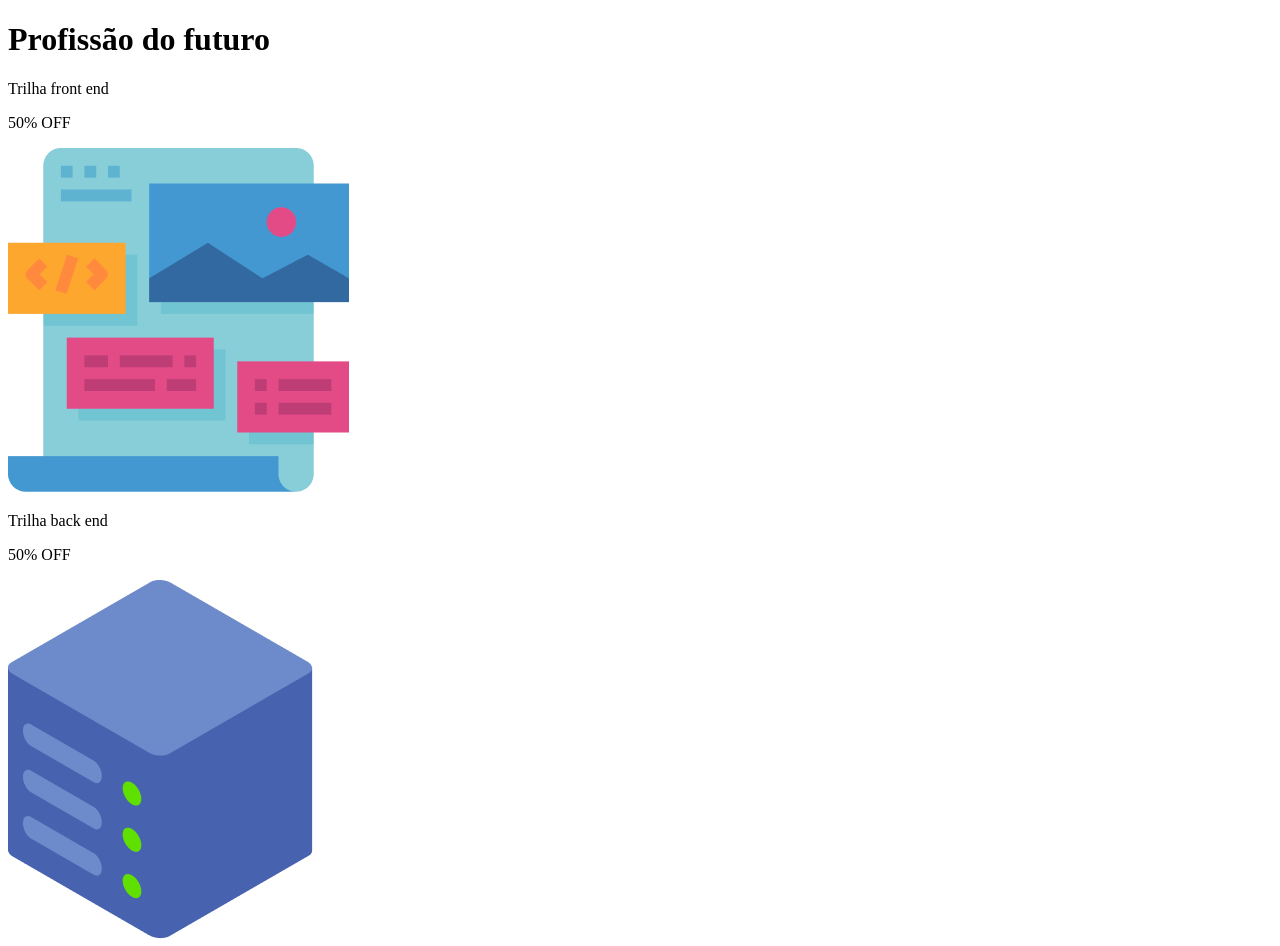
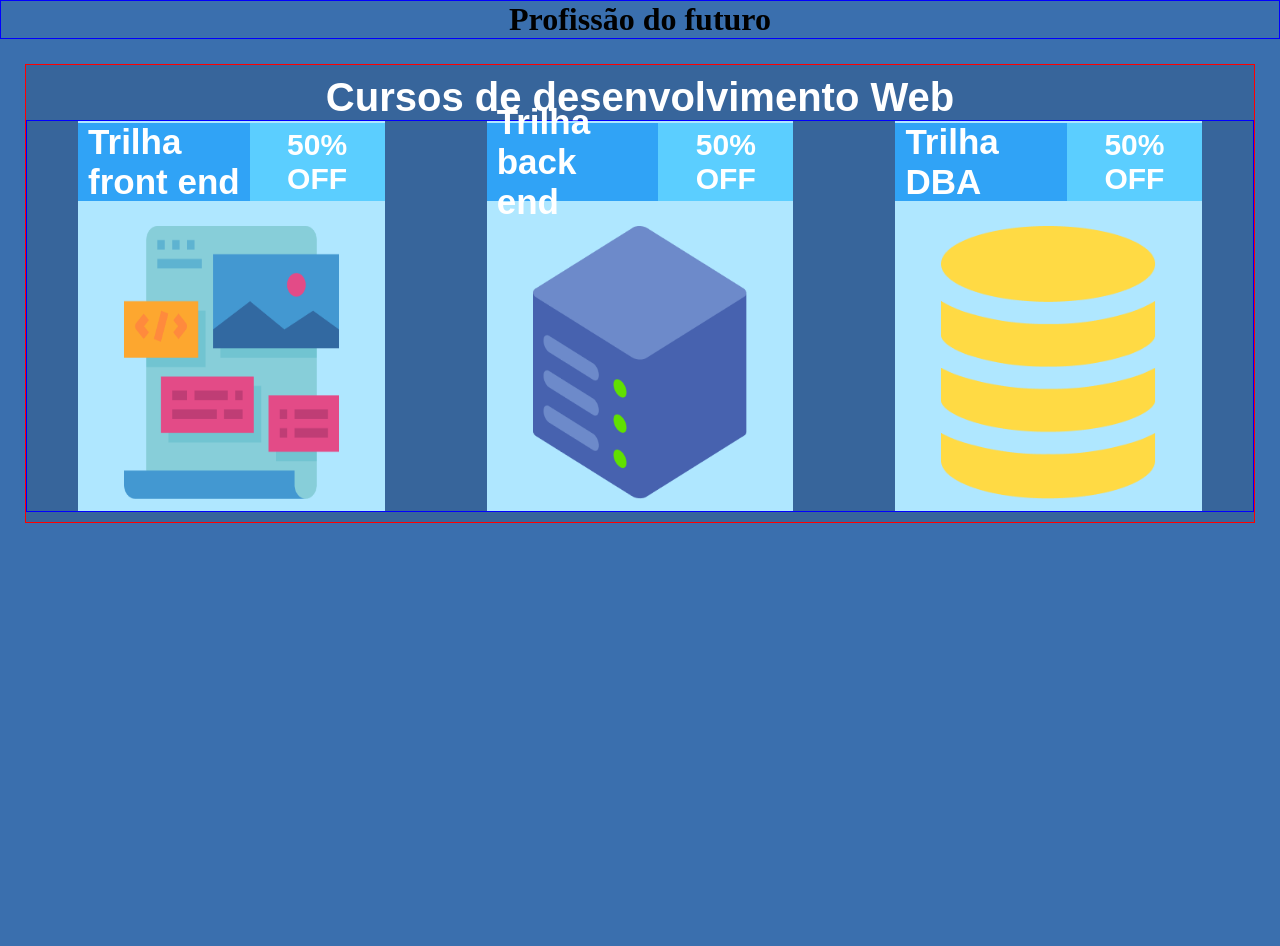
Before and after one commit to joaopafe/landing_page, a plain HTML site: page index.html in a window 1280 px wide. Shown: the top 946 px of the page. After the commit the page ends 800 px from the top, so only its background shows below. Drawn offline with Linux system fonts and the light colour scheme; a web font is replaced by a local one.

Commit message:
add the courses of development section

```diff
--- a/index.html
+++ b/index.html
@@ -14,48 +14,59 @@
     </div>
 
     <div class="dev-courses-section">
+      <div id="dev-courses-title">
+        <p>Cursos de desenvolvimento Web</p>
+      </div>
+
+      <div id="dev-courses">
         <div id="front-end-course">
           <div id="front-end-description">
             <div id="front-end-name">
+              <div id="front-end-title">
                 <p>Trilha front end</p>
+              </div>
             </div>
             <div id="front-end-promotion">
               <p>50% OFF</p>
             </div>
           </div>
-
-        <div id="front-end-image">
-          <img src="./images/front-end.png" alt="Front end design" />
-        </div>
+          <img
+            id="front-end-image"
+            src="./images/front-end.png"
+            alt="Front end design"
+          />
         </div>
 
         <div id="back-end-course">
           <div id="back-end-description">
             <div id="back-end-name">
+              <div id="back-end-title">
                 <p>Trilha back end</p>
+              </div>
             </div>
             <div id="back-end-promotion">
               <p>50% OFF</p>
             </div>
           </div>
-
-        <div id="back-end-image">
-          <img src="./images/back-end.png" alt="Back end server" />
-        </div>
+          <img
+            id="back-end-image"
+            src="./images/back-end.png"
+            alt="Back end server"
+          />
         </div>
 
         <div id="dba-course">
           <div id="dba-description">
             <div id="dba-name">
+              <div id="dba-title">
                 <p>Trilha DBA</p>
+              </div>
             </div>
             <div id="dba-promotion">
               <p>50% OFF</p>
             </div>
           </div>
-
-        <div id="dba-image">
-          <img src="./images/dba.png" alt="Data base" />
+          <img id="dba-image" src="./images/dba.png" alt="Data base" />
         </div>
       </div>
     </div>
--- a/style.css
+++ b/style.css
@@ -0,0 +1,207 @@
+@import url("https://fonts.googleapis.com/css2?family=Keania+One&display=swap");
+@import url("https://fonts.googleapis.com/css2?family=Roboto:ital,wght@0,100;0,300;0,400;0,500;0,700;0,900;1,100;1,300;1,400;1,500;1,700;1,900&display=swap");
+
+* {
+  margin: 0;
+  padding: 0;
+  box-sizing: border-box;
+}
+
+body {
+  background-color: #3a6fae;
+}
+
+.logo {
+  display: flex;
+  justify-content: center;
+  border: solid 1px blue;
+  height: 20%;
+}
+
+.dev-courses-section {
+  display: flex;
+  flex-direction: column;
+  border: solid 1px red;
+  margin: 25px 25px;
+  background-color: #37659b;
+  padding-top: 10px;
+  padding-bottom: 10px;
+}
+
+#dev-courses-title {
+  display: flex;
+  justify-content: center;
+  font-family: sans-serif;
+  font-size: 40px;
+  font-weight: bold;
+  color: white;
+}
+
+#dev-courses {
+  display: flex;
+  flex-direction: row;
+  border: solid 1px blue;
+  justify-content: space-around;
+}
+
+#front-end-course {
+  display: flex;
+  flex-direction: column;
+  justify-content: space-around;
+  align-items: center;
+  width: 25%;
+  padding: 0px;
+  background-color: #afe7ff;
+}
+
+#front-end-description {
+  display: flex;
+  width: 100%;
+  height: 20%;
+  margin-top: -3.5%;
+  padding: 0px;
+}
+
+#front-end-name {
+  display: flex;
+  justify-content: center;
+  align-items: center;
+  height: 100%;
+  width: 56%;
+  background-color: #30a3f6;
+  padding: 10px;
+}
+
+#front-end-title {
+  color: white;
+  font-family: sans-serif;
+  font-size: 35px;
+  font-weight: bold;
+}
+
+#front-end-promotion {
+  display: flex;
+  justify-content: center;
+  align-items: center;
+  height: 100%;
+  width: 44%;
+  color: white;
+  background-color: #5bceff;
+  font-family: sans-serif;
+  font-weight: bold;
+  font-size: 30px;
+  padding: 12px 40px 12px 40px;
+}
+
+#front-end-image {
+  height: 70%;
+  width: 70%;
+}
+
+#back-end-course {
+  display: flex;
+  flex-direction: column;
+  justify-content: space-around;
+  align-items: center;
+  width: 25%;
+  padding: 0px;
+  background-color: #afe7ff;
+}
+
+#back-end-description {
+  display: flex;
+  width: 100%;
+  height: 20%;
+  margin-top: -3.5%;
+  padding: 0px;
+}
+
+#back-end-name {
+  display: flex;
+  justify-content: center;
+  align-items: center;
+  height: 100%;
+  width: 56%;
+  background-color: #30a3f6;
+  padding: 10px;
+}
+
+#back-end-title {
+  color: white;
+  font-family: sans-serif;
+  font-size: 35px;
+  font-weight: bold;
+}
+
+#back-end-promotion {
+  display: flex;
+  justify-content: center;
+  align-items: center;
+  height: 100%;
+  width: 44%;
+  color: white;
+  background-color: #5bceff;
+  font-family: sans-serif;
+  font-weight: bold;
+  font-size: 30px;
+  padding: 12px 40px 12px 40px;
+}
+
+#back-end-image {
+  height: 70%;
+  width: 70%;
+}
+
+#dba-course {
+  display: flex;
+  flex-direction: column;
+  justify-content: space-around;
+  align-items: center;
+  width: 25%;
+  padding: 0px;
+  background-color: #afe7ff;
+}
+
+#dba-description {
+  display: flex;
+  width: 100%;
+  height: 20%;
+  margin-top: -3.5%;
+  padding: 0px;
+}
+
+#dba-name {
+  display: flex;
+  justify-content: center;
+  align-items: center;
+  height: 100%;
+  width: 56%;
+  background-color: #30a3f6;
+  padding: 10px;
+}
+
+#dba-title {
+  color: white;
+  font-family: sans-serif;
+  font-size: 35px;
+  font-weight: bold;
+}
+
+#dba-promotion {
+  display: flex;
+  justify-content: center;
+  align-items: center;
+  height: 100%;
+  width: 44%;
+  color: white;
+  background-color: #5bceff;
+  font-family: sans-serif;
+  font-weight: bold;
+  font-size: 30px;
+  padding: 12px 40px 12px 40px;
+}
+
+#dba-image {
+  height: 70%;
+  width: 70%;
+}
```
Lines whose indentation alone changed are shown as unchanged.
